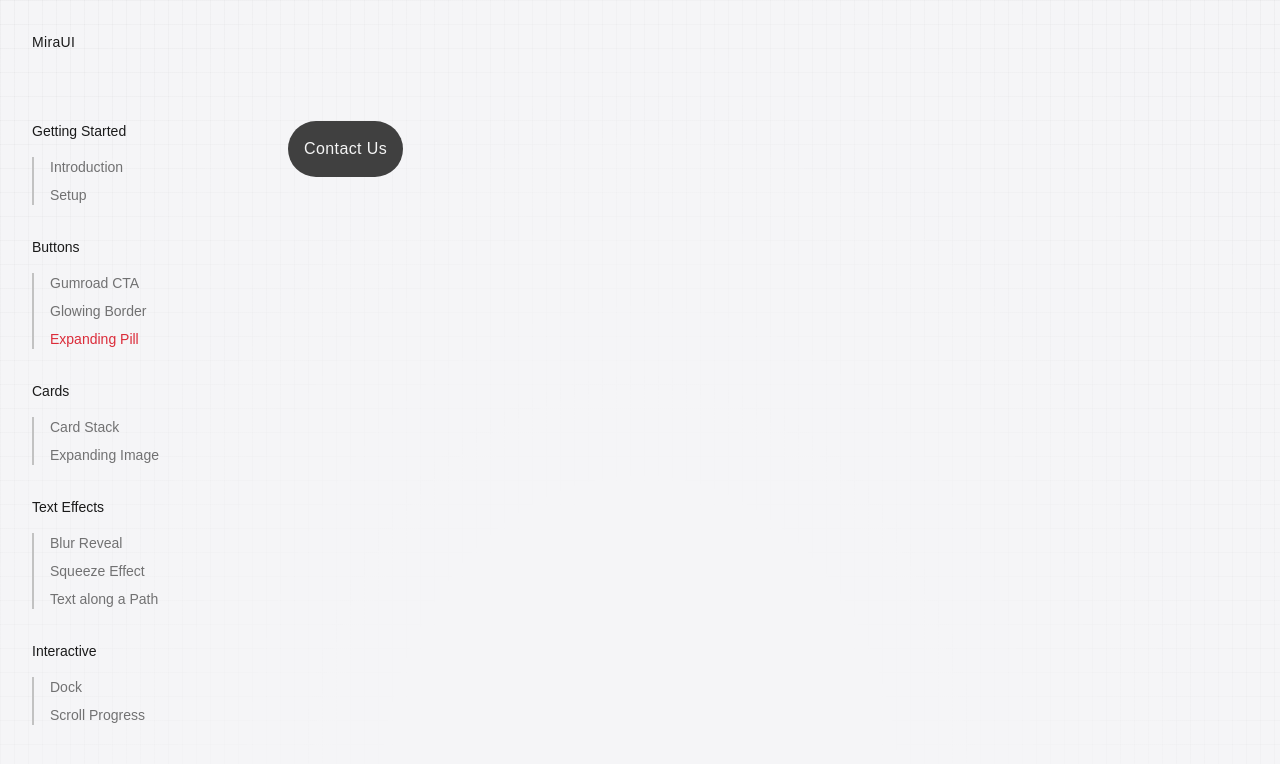
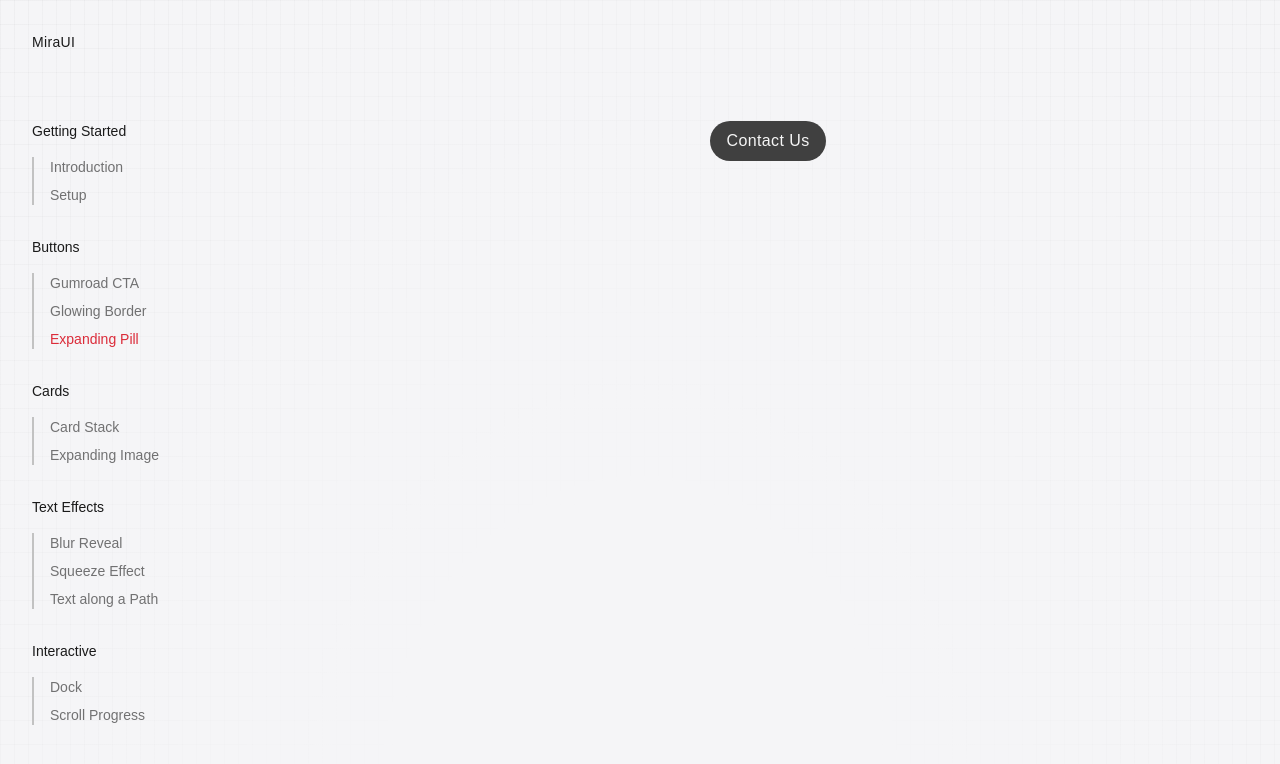
Before and after one commit to k4rtikay/ui-lab, a Next.js app: page /components/expanding-pill in a window 1280 px wide. Shown: the top 764 px of the page. Built offline with nearby package versions, Linux system fonts and the light colour scheme; some icons are missing.

Commit message:
fix(ExpandingPill.tsx): add links to the expanded state by replacing buttons with anchor tags

```diff
--- a/src/app/components/expanding-pill/page.tsx
+++ b/src/app/components/expanding-pill/page.tsx
@@ -25,7 +25,7 @@ export default function ExpandingPillPage({
     ]
 
     return(
-        <div>
+        <div className="flex justify-center">
            <ExpandingPill links={icons} text="Contact Us"></ExpandingPill>
         </div>
     )
--- a/src/app/ui/works/Expanding-pill/ExpandingPill.tsx
+++ b/src/app/ui/works/Expanding-pill/ExpandingPill.tsx
@@ -27,29 +27,36 @@ export default function ExpandingPill({
 
     return(
         <motion.div
-        className="w-fit flex justify-between px-4 py-4 items-center bg-neutral-700 text-neutral-100 font-medium tracking-wide rounded-full "
+        className="flex justify-center items-center bg-neutral-700 text-neutral-100 font-medium tracking-wide"
         onMouseEnter={()=>{setIsHovered(true)}}
         onMouseLeave={()=>{setIsHovered(false)}}
         layout
-        transition={{type:"spring", stiffness:400, damping: 30}}
+        transition={{type:"spring", stiffness:300, damping: 25}}
+        style={{borderRadius:"999px"}}
         >
             <AnimatePresence mode="popLayout">
                 {!isHovered ?(
                     <motion.div
                     key={"text"}
                     layout
+                    initial={{opacity:0, y:20}}
+                    animate={{opacity:1, y:0}}
+                    exit={{opacity:0, y:-20}}
+                    className="px-4 py-2">{text}</motion.div>
+                ):(
+                    <motion.div
+                    className="flex justify-between items-center gap-6 px-6 py-6"
+                    key={"icons"}
                     initial={{opacity:0, y:-20}}
                     animate={{opacity:1, y:0}}
-                    exit={{opacity:0, y:20}}>{text}</motion.div>
-                ):(
-                    <motion.div
-                    className="flex justify-between items-center gap-6 px-2 py-2"
-                    key={"icons"}
-                    initial={{opacity:0, y:20}}
-                    animate={{opacity:1, y:0}}
-                    exit={{opacity:0, y:-20}}>{
+                    exit={{opacity:0, y:20}}>{
                         links.map((link, index)=>{
-                            return <motion.button whileHover={{opacity:0.6}} key={index}>{link.icon}</motion.button>;
+                            return <motion.a
+                            whileHover={{opacity:0.6, scale:1.05}}
+                            key={index}
+                            aria-label={link.label || "Social Link"}
+                            target="_blank"
+                            rel="noreferrer noopener">{link.icon}</motion.a>;
                         })
                     }</motion.div>
                 )}
```
